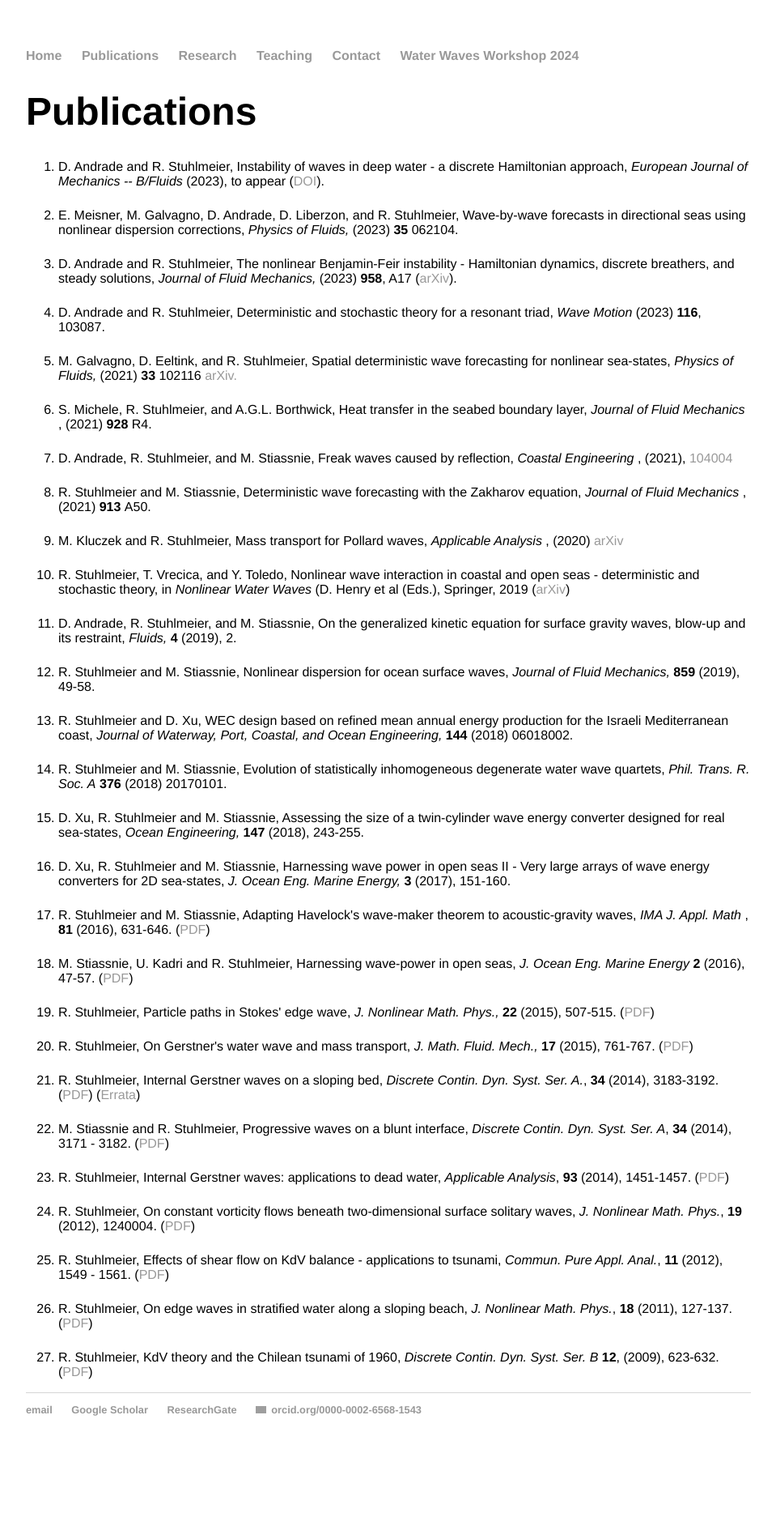
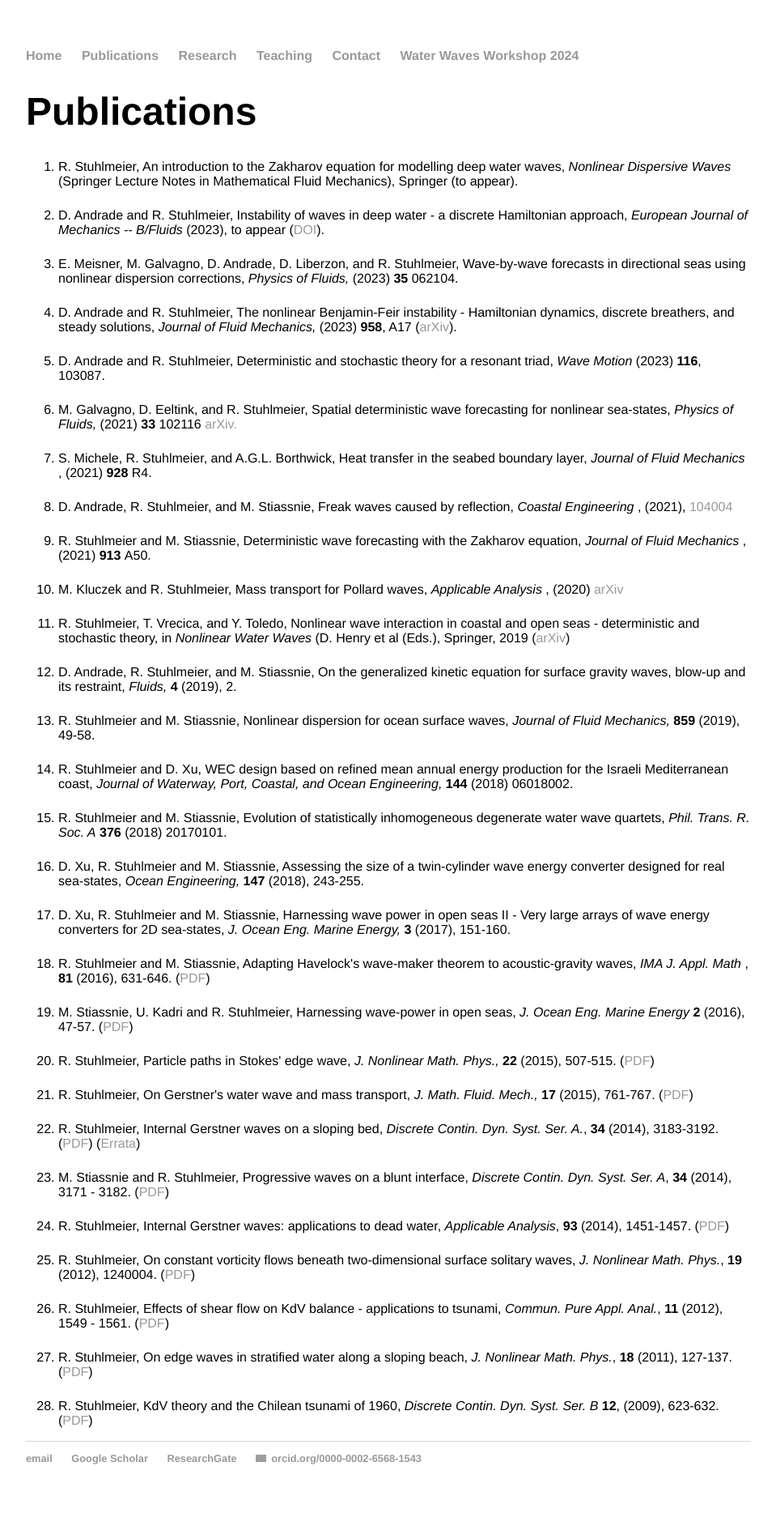
Before and after one commit to rstuhlmeier/rstuhlmeier.github.io, a Jekyll site: the page built from publications/index.html, in a window 1280 px wide. Shown: the whole page at 81% size, without its empty margins (160-1119 px from the left). Built offline with Jekyll 4.4.1, drawn with Linux system fonts in a browser that asks for light colours; before the commit the page ends 1808 px from its top, so only the background shows below that; grey boxes are pictures that could not be loaded.

Commit message:
Added Birkhauser Chapter

```diff
--- a/publications/index.html
+++ b/publications/index.html
@@ -6,6 +6,8 @@ title: Raphael Stuhlmeier - Publications
 
 <h1>Publications</h1>
 <ol>
+  <li> R. Stuhlmeier, An introduction to the Zakharov equation for modelling deep water waves, <em>Nonlinear Dispersive Waves</em> (Springer Lecture Notes in Mathematical Fluid Mechanics), Springer (to appear). </li>
+  <p>
   <li> D. Andrade and R. Stuhlmeier, Instability of waves in deep water - a discrete Hamiltonian approach, <em>European Journal of Mechanics -- B/Fluids</em> (2023), to appear (<a href="https://doi.org/10.1016/j.euromechflu.2023.06.008">DOI</a>). </li>
   <p>
   <li> E. Meisner, M. Galvagno, D. Andrade, D. Liberzon, and R. Stuhlmeier, Wave-by-wave forecasts in directional seas using nonlinear dispersion corrections, <em>Physics of Fluids,</em> (2023) <b>35</b> 062104.</li>
```
